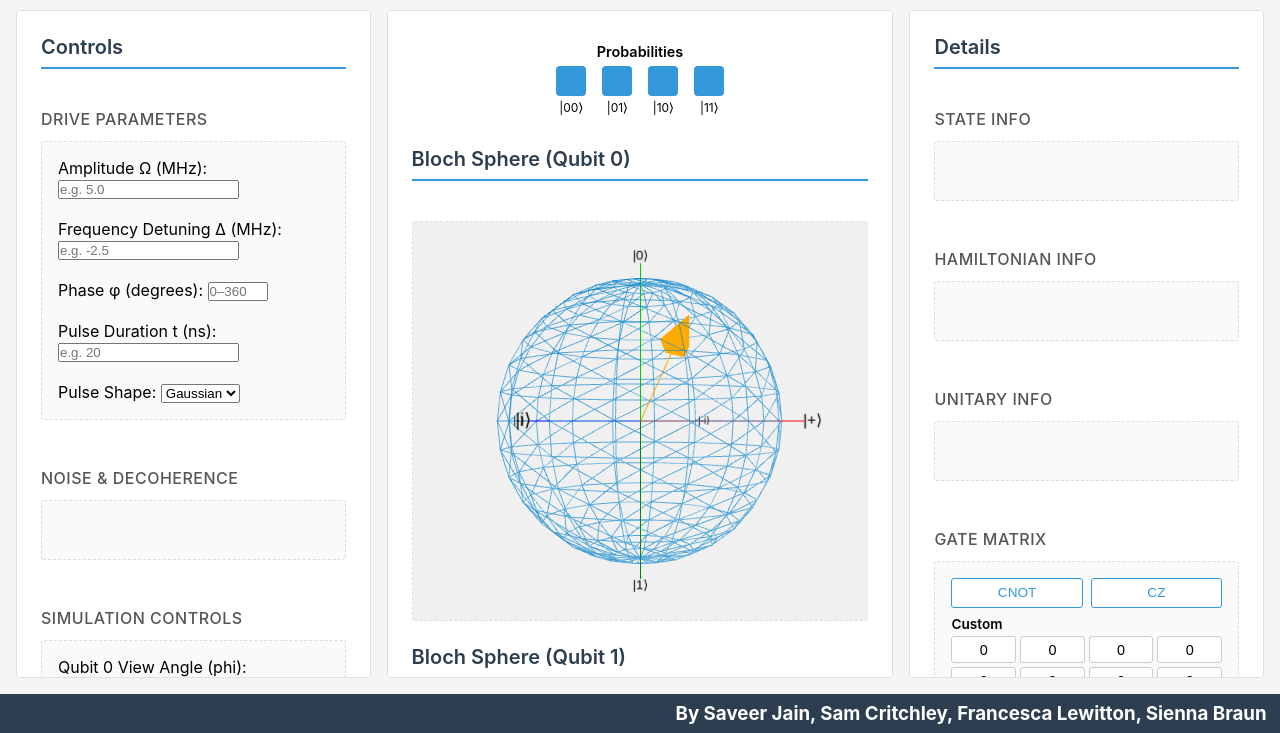
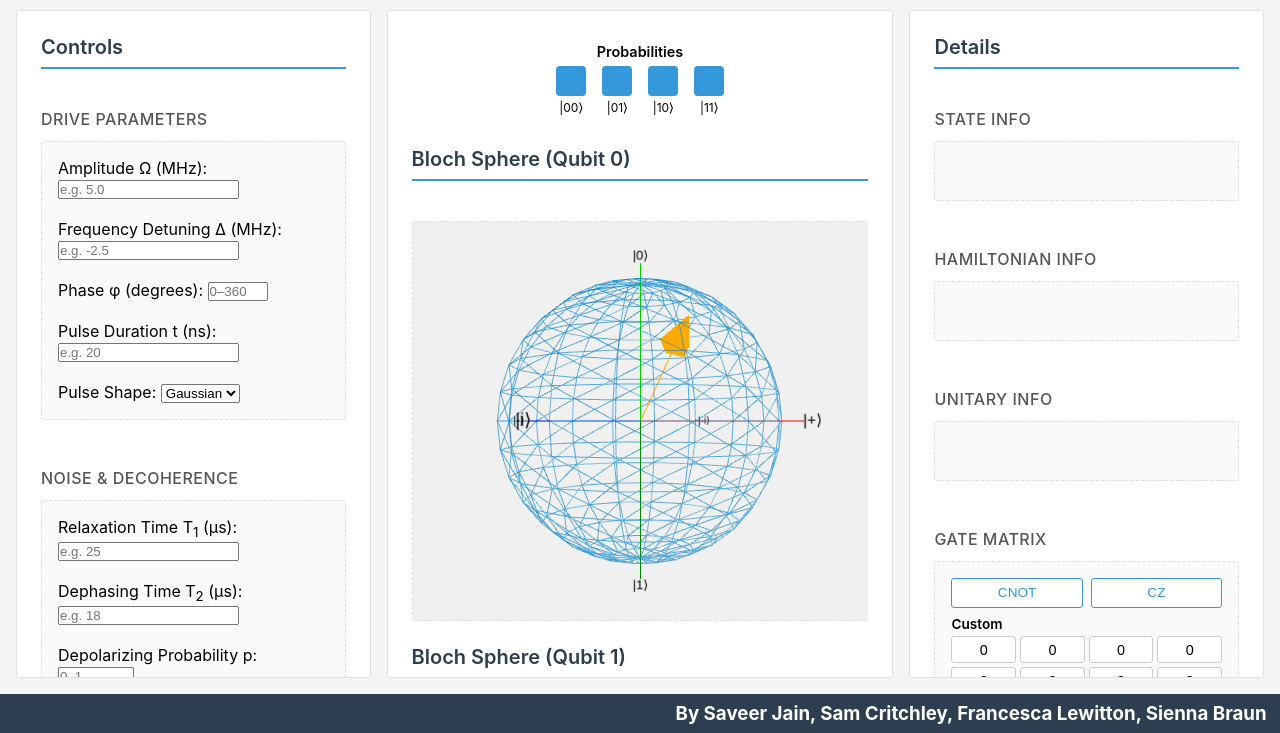
Before and after one commit to saveerWeather/qubit-workbench, a plain HTML site: page index.html in a window 1280 px wide. Shown: the part 67-800 px from the top of the page. Drawn offline with nearby package versions, Linux system fonts and the light colour scheme; animation ran at ten frames a second.

Commit message:
Update index.html

```diff
--- a/index.html
+++ b/index.html
@@ -296,7 +296,39 @@
 
             <div class="section">
                 <h3 class="section-heading">Noise & Decoherence</h3>
-                <div class="section-content"></div>
+                <div class="section-content" id="noise-params">
+
+    <label>
+        Relaxation Time T<sub>1</sub> (μs):
+        <input type="number" id="noise-T1" step="0.01" placeholder="e.g. 25">
+    </label>
+    <br><br>
+
+    <label>
+        Dephasing Time T<sub>2</sub> (μs):
+        <input type="number" id="noise-T2" step="0.01" placeholder="e.g. 18">
+    </label>
+    <br><br>
+
+    <label>
+        Depolarizing Probability p:
+        <input type="number" id="noise-depol" step="0.001" min="0" max="1" placeholder="0–1">
+    </label>
+    <br><br>
+
+    <label>
+        Readout Error P(0 | 1):
+        <input type="number" id="noise-ro-01" step="0.001" min="0" max="1" placeholder="0–1">
+    </label>
+    <br><br>
+
+    <label>
+        Readout Error P(1 | 0):
+        <input type="number" id="noise-ro-10" step="0.001" min="0" max="1" placeholder="0–1">
+    </label>
+
+</div>
+
             </div>
 
             <div class="section">
```
